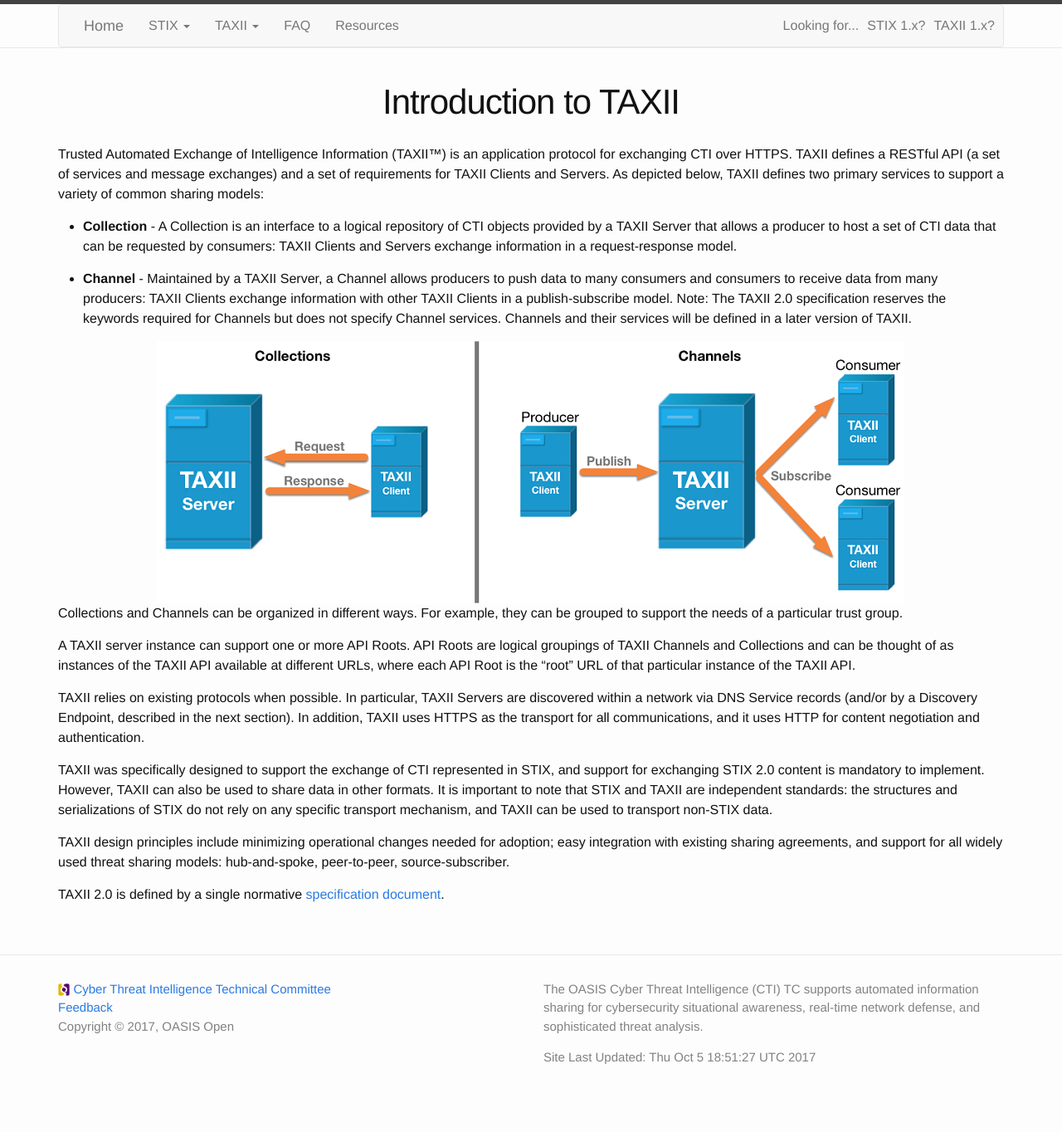
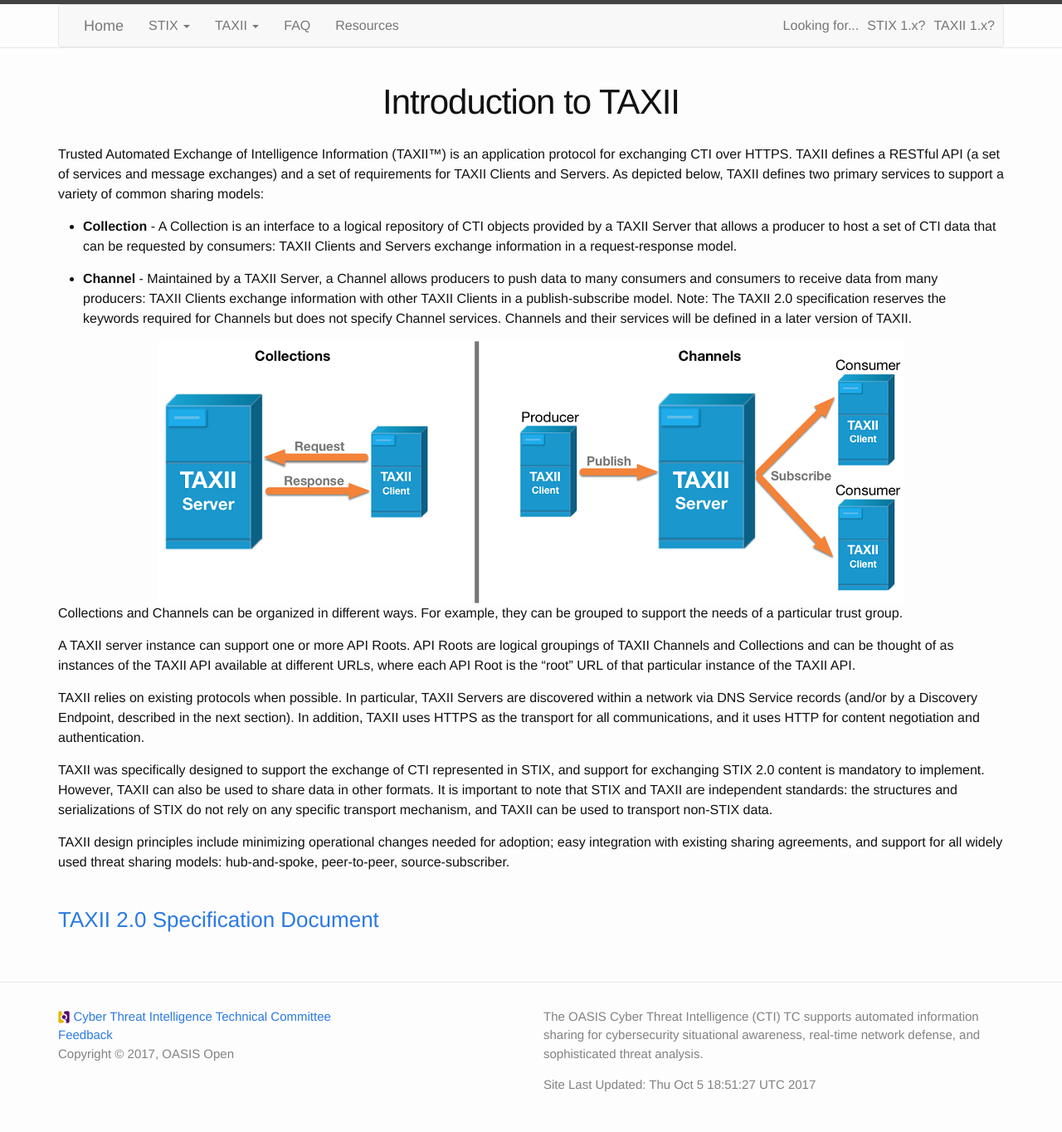
Before and after one commit to oasis-open/cti-documentation, a Jekyll site: the page built from taxii/intro.md, in a window 1280 px wide. Shown: the whole page at 83% size. Built offline with Jekyll 4.4.1, drawn with Linux system fonts in a browser that asks for light colours; before the commit the page ends 1331 px from its top, so only the background shows below that.

Commit message:
Made link to TAXII spec larger

```diff
--- a/taxii/intro.md
+++ b/taxii/intro.md
@@ -24,4 +24,4 @@
 
 TAXII design principles include minimizing operational changes needed for adoption; easy integration with existing sharing agreements, and support for all widely used threat sharing models: hub-and-spoke, peer-to-peer, source-subscriber.
 
-TAXII 2.0 is defined by a single normative [specification document](https://docs.google.com/document/d/1eyhS3-fOlRkDB6N39Md6KZbvbCe3CjQlampiZPg-5u4){: target="_blank"}.
+### [TAXII 2.0 Specification Document]({{ site.baseurl }}/resources.html#taxii-20-specification)
```
